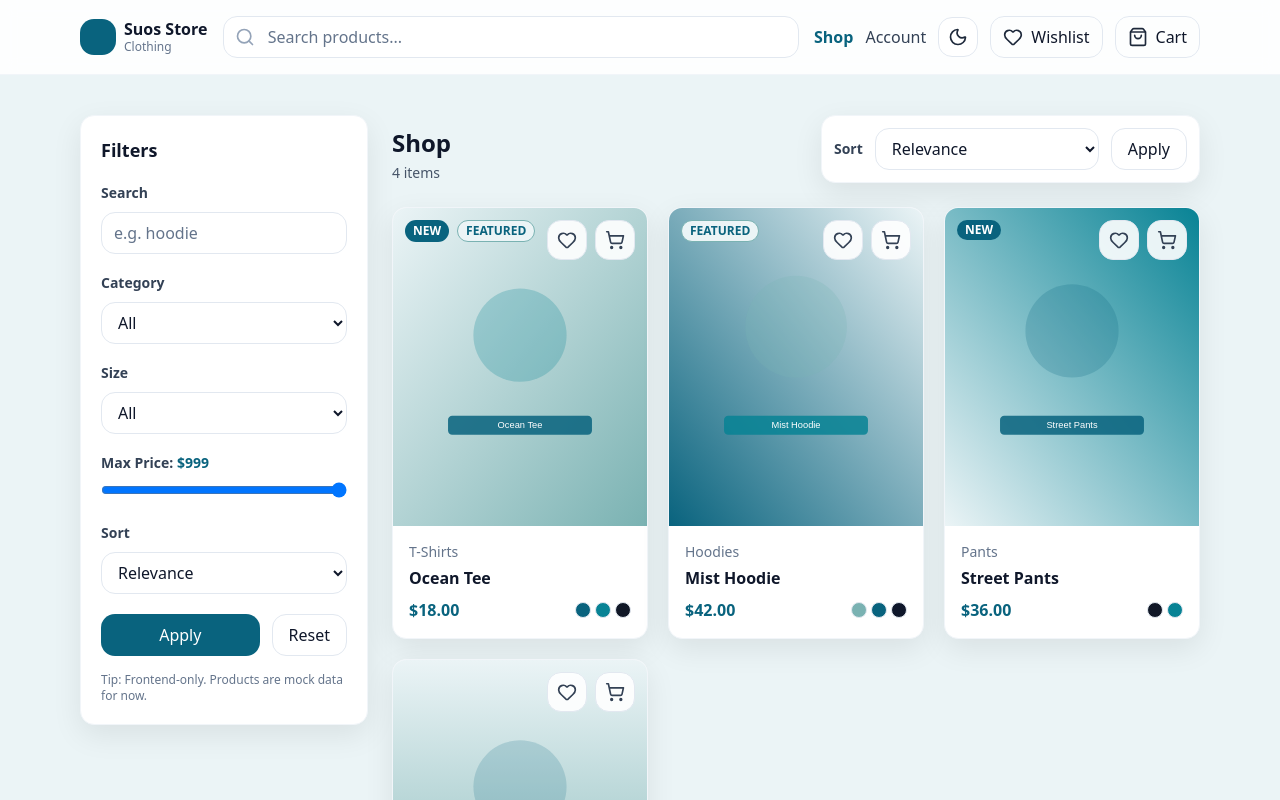
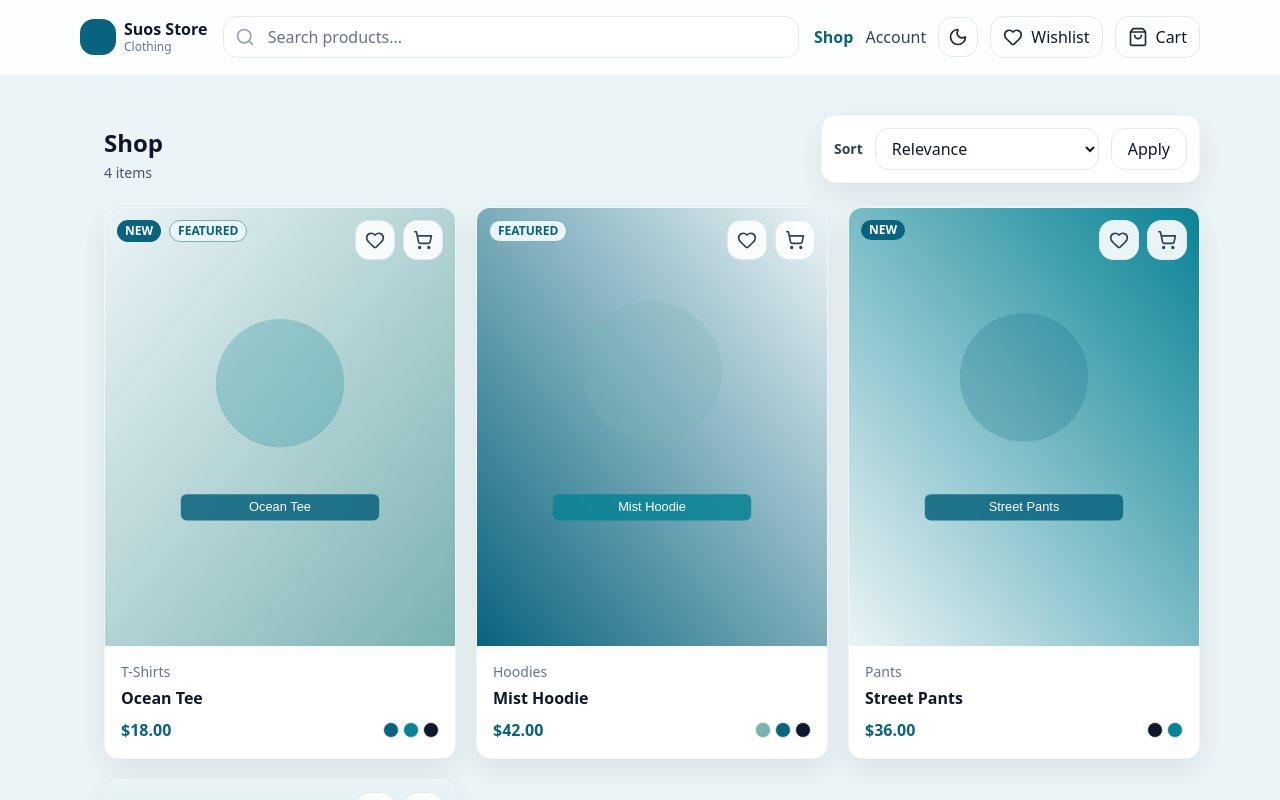
Before and after one commit to SousReach/React-Ecommerce-Prototype, a React (Vite) app: page /products in a window 1280 px wide. Shown: the top 800 px of the page. Built offline with nearby package versions, Linux system fonts and the light colour scheme.

Commit message:
Delete filter panel

```diff
--- a/src/pages/Products.jsx
+++ b/src/pages/Products.jsx
@@ -211,7 +211,7 @@ export default function Products() {
             onClick={() => setMobileFiltersOpen(false)}
           />
           <div className="absolute right-0 top-0 h-full w-full max-w-sm bg-white shadow-soft p-5 overflow-auto">
-            <FiltersPanel compact />
+
           </div>
         </div>
       )}
@@ -219,7 +219,7 @@ export default function Products() {
       <div className="flex flex-col lg:flex-row gap-6">
         {/* Desktop sidebar */}
         <div className="hidden lg:block">
-          <FiltersPanel />
+
         </div>
 
         <section className="flex-1">
```
